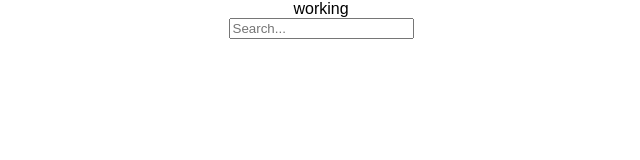
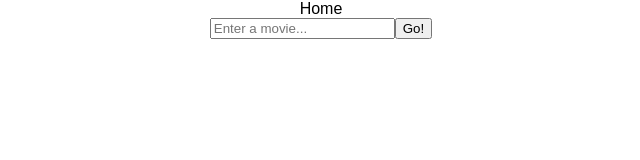
Before and after one commit to gfed53/react-redux-movies, a React (Create React App) app: page / in a window 1280 px wide. Shown: the top 160 px of the page, without its empty margins (319-959 px from the left). Built offline with nearby package versions, Linux system fonts and the light colour scheme.

Commit message:
Updated root index.js to accept/use redux. Created SearchBarContainer component and updated SearchBar component with mock decoupling logic. Created actions index.js with method to be used.

```diff
--- a/src/App.jsx
+++ b/src/App.jsx
@@ -1,14 +1,17 @@
 import React, { Component } from 'react';
 import './App.css';
 
-import SearchBar from './components/SearchBar';
+import SearchBarContainer from './containers/SearchBarContainer';
 
 class App extends Component {
+
+
+
   render() {
     return (
       <div className="App">
-        working
-        <SearchBar />
+        Home
+        <SearchBarContainer text="foo"  />
       </div>
     );
   }
--- /dev/null
+++ b/src/actions/index.js
@@ -0,0 +1,4 @@
+const updateSearchBar = text => ({
+  type: 'UPDATE',
+  payload: text
+});
--- a/src/components/SearchBar.jsx
+++ b/src/components/SearchBar.jsx
@@ -3,11 +3,18 @@ import PropTypes from 'prop-types';
 
 class SearchBar extends Component {
 
+  constructor(props){
+    super(props);
+  }
+
 
   render() {
     return (
-      <div className="search-bar-container">
-         <input type="text" placeholder="Search..."/>
+      <div className="search-bar">
+      <form action="">
+        <input type="text" placeholder="Enter a movie..." onChange={this.props.onChange} value={this.props.text}/>
+        <button type="submit">Go!</button>
+      </form>
       </div>
     );
   }
--- /dev/null
+++ b/src/containers/SearchBarContainer.jsx
@@ -0,0 +1,27 @@
+import React, { Component } from 'react';
+import PropTypes from 'prop-types';
+
+import SearchBar from '../components/SearchBar';
+
+class SearchBarContainer extends Component {
+
+  constructor(props){
+    super(props);
+  }
+
+  handleChange(e) {
+    console.log('e.target.value',e.target.value);
+
+  }
+
+
+  render() {
+    return (
+      <div className="search-bar-container">
+        <SearchBar onChange={this.handleChange} />
+      </div>
+    );
+  }
+}
+
+export default SearchBarContainer;
--- a/src/index.js
+++ b/src/index.js
@@ -1,8 +1,23 @@
 import React from 'react';
 import ReactDOM from 'react-dom';
+import { render } from 'react-dom'
+import { Provider } from 'react-redux'
+import { createStore } from 'redux'
+import reducer from './reducers'
 import './index.css';
 import App from './App.jsx';
 import registerServiceWorker from './registerServiceWorker';
 
-ReactDOM.render(<App />, document.getElementById('root'));
-registerServiceWorker();
+const store = createStore(
+  reducer
+)
+
+render(
+  <Provider store={store}>
+    <App />
+  </Provider>,
+  document.getElementById('root')
+)
+
+// ReactDOM.render(<App />, document.getElementById('root'));
+// registerServiceWorker();
--- a/src/reducers/index.js
+++ b/src/reducers/index.js
@@ -1,3 +1,5 @@
+import { combineReducers } from 'redux'
+
 // Controls text within search bar.
 export const searchBarText = (state='',action) => {
   switch (action.type){
@@ -7,3 +9,7 @@ export const searchBarText = (state='',action) => {
       return state;
   }
 }
+
+export default combineReducers({
+  searchBarText
+})
```
